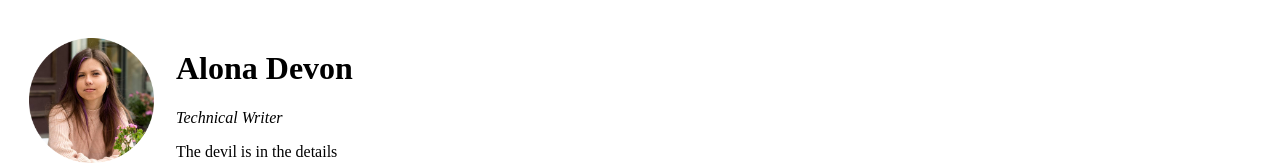
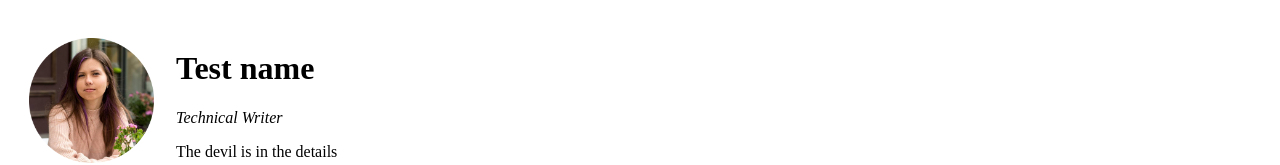
Before and after one commit to AlyonaD/cv, a plain HTML site: page index.html in a window 1280 px wide. Shown: the top 165 px of the page. Drawn offline with Linux system fonts and the light colour scheme.

Commit message:
fixed name

```diff
--- a/index.html
+++ b/index.html
@@ -13,7 +13,7 @@
       <tr>
         <td><img src="image.png" alt="" height="125" width="125" /></td>
         <td>
-          <h1>Alona Devon</h1>
+          <h1>Test name</h1>
           <p><em>Technical Writer</em></p>
           <p>The devil is in the details</p>
         </td>
```
